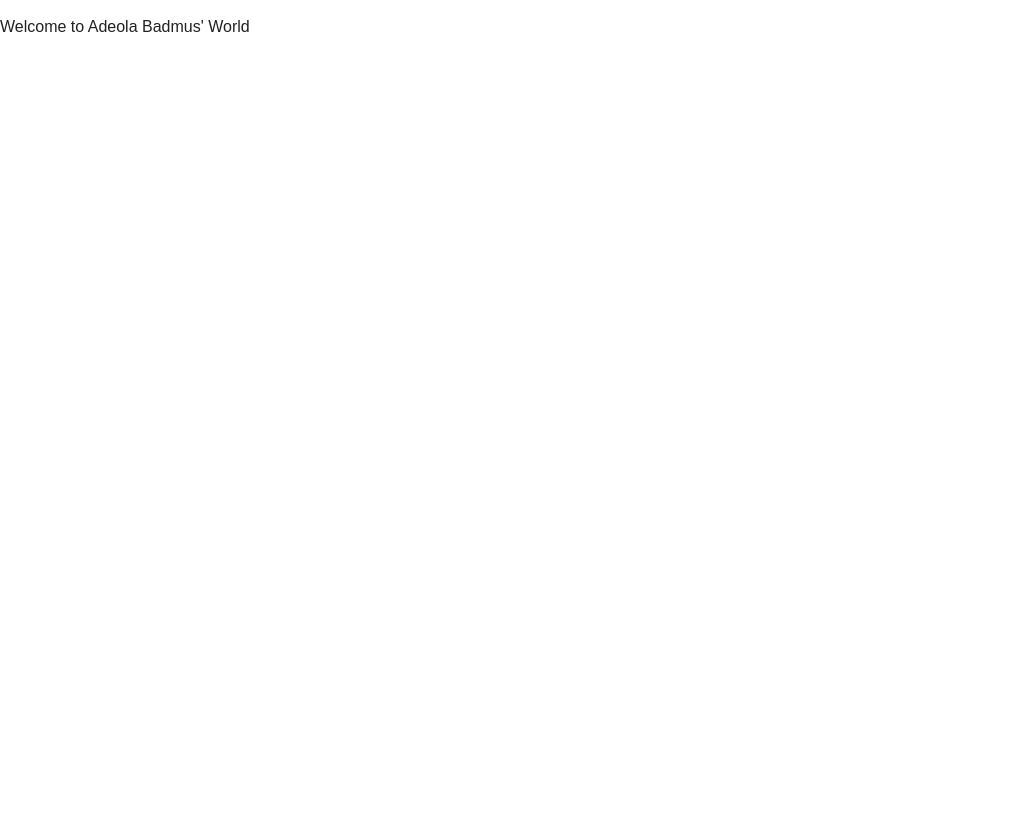
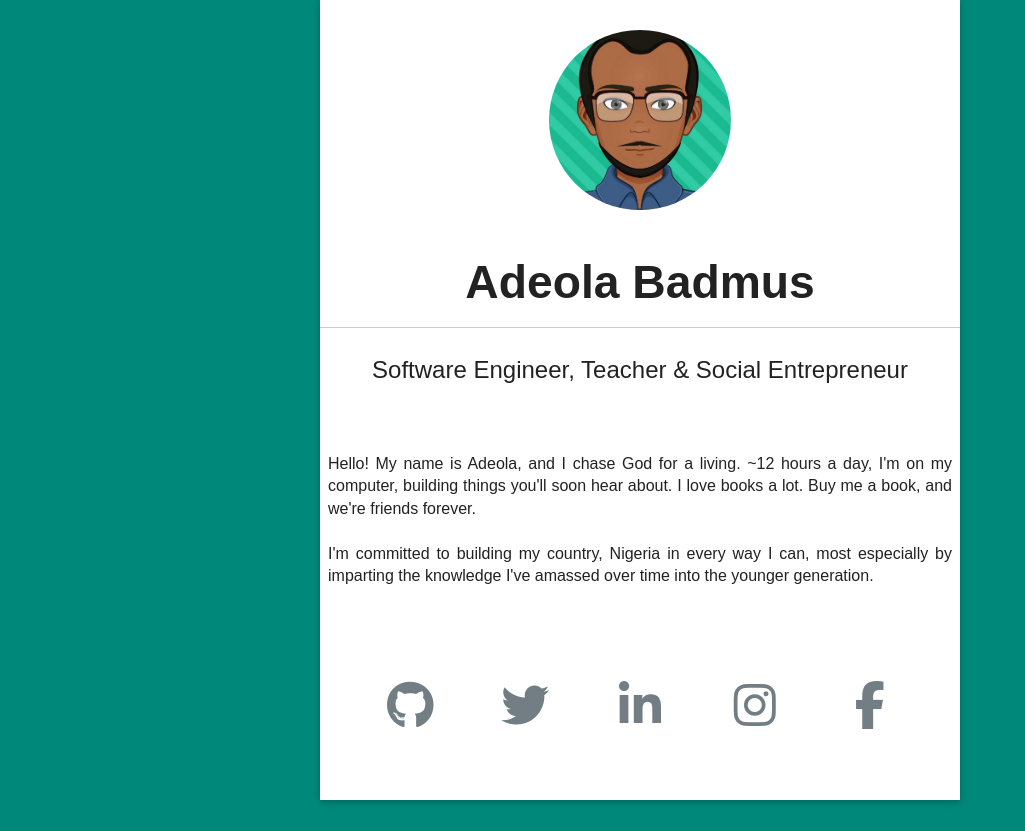
Before and after one commit to adeolabadmus/adeolabadmus.com, a website: page index.html in a window 1280 px wide. Shown: the whole page, without its empty margins (0-1025 px from the left). Before the commit the page ends 800 px from the top, so only its background shows below. Drawn offline with Linux system fonts and the light colour scheme.

Commit message:
Complete basic site look

```diff
--- a/assets/css/main.css
+++ b/assets/css/main.css
@@ -57,18 +57,67 @@ textarea {
 /* ==========================================================================
    Author's custom styles
    ========================================================================== */
+body{
+    height: 100vh;
+    width: 100%;
+    text-align: center;
+    background-color: #00897B;
+}
 
+.ab-content{
+    background-color: #FFFFFF;
+    height: 100%;
+    width: 50%;
+    margin: 0 auto;
+    box-shadow:0 2px 5px 0 rgba(0,0,0,0.16),0 2px 10px 0 rgba(0,0,0,0.12);
+}
 
+.ab-hero{
+    height: 30%;
+}
 
+.ab-details{
+    height:70%;
+}
 
+.ab-details hr{
+    margin: 0;
+}
 
+#avatar{
+    height: 75%;
+    border-radius: 50%;
+    margin-top: 30px;
+}
 
+.ab-name{
+    font-size: 1.7em;
+    line-height: 0.5;
+    height: 10%;
+}
 
+.ab-tagline{
+    font-size: 1.5em;
+    height: 15%;
+}
 
+.ab-intro{
+    text-align: justify;
+    padding-left: 8px;
+    padding-right: 8px;
+    height: 40%;
+}
 
+.ab-links{
+    height: 15%;
+}
 
-
-
+.ab-links a{
+    padding: 4px;
+    display: inline-block;
+    width: 16%;
+    color: rgba(54,71,78,.7);
+}
 
 
 
--- a/index.html
+++ b/index.html
@@ -20,19 +20,40 @@
         <meta name="theme-color" content="#ffffff">
 
         <link rel="stylesheet" href="assets/css/main.css">
-        <script async src='https://www.google-analytics.com/analytics.js'></script>
         <script>
             window.ga=window.ga||function(){(ga.q=ga.q||[]).push(arguments)};ga.l=+new Date;
             ga('create', 'UA-52092591-3', 'auto');
             ga('send', 'pageview');
         </script>
+        <script async src='https://www.google-analytics.com/analytics.js'></script>
     </head>
 
     <body>
-        <!--[if lt IE 8]>
-            <p class="browserupgrade">You are using an <strong>outdated</strong> browser. Please <a href="http://browsehappy.com/">upgrade your browser</a> to improve your experience.</p>
-        <![endif]-->
-        <p>Welcome to Adeola Badmus' World</p>
+        <section class="ab-content">
+            <section class="ab-hero">
+                <img src="assets/images/avatar.png" id="avatar" alt="Adeola Badmus' Avatar">
+            </section>
+            <section class="ab-details">
+                <div class="ab-name">
+                    <h1 class="ab-name">Adeola Badmus</h1>
+                </div>
+                <hr>
+                <div class="ab-tagline">
+                    <p>Software Engineer, Teacher &amp; Social Entrepreneur</p>
+                </div>
+                <div class="ab-intro">
+                    <p>Hello! My name is Adeola, and I chase God for a living. ~12 hours a day, I'm on my computer, building things you'll soon hear about. I love books a lot. Buy me a book, and we're friends forever. <br> <br> I'm committed to building my country, Nigeria in every way I can, most especially by imparting the knowledge I've amassed over time into the younger generation.</p>
+                </div>
+                <div class="ab-links">
+                    <a href="http://github.com/adeolabadmus" target="_blank"><i class="fa fa-3x fa-github"></i></a>
+                    <a href="http://twitter.com/adeola" target="_blank"><i class="fa fa-3x fa-twitter"></i></a>
+                    <a href="https://www.linkedin.com/in/adeola-badmus-72b0b259" target="_blank"><i class="fa fa-3x fa-linkedin"></i></a>
+                    <a href="http://instagram.com/deolar" target="_blank"><i class="fa fa-3x fa-instagram"></i></a>
+                    <a href="http://facebook.com/adeola.jr" target="_blank"><i class="fa fa-3x fa-facebook"></i></a>
+                </div>
+            </section>
+        </section>
         <script src="js/main.js"></script>
+        <script src="https://use.fontawesome.com/4b0601dd8f.js"></script>
     </body>
 </html>
```
Also changed, not shown: assets/images/avatar.png (added).
